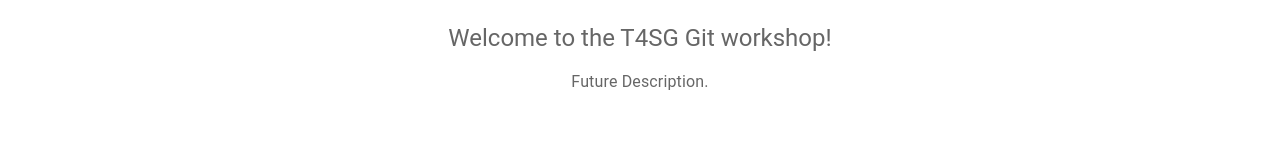
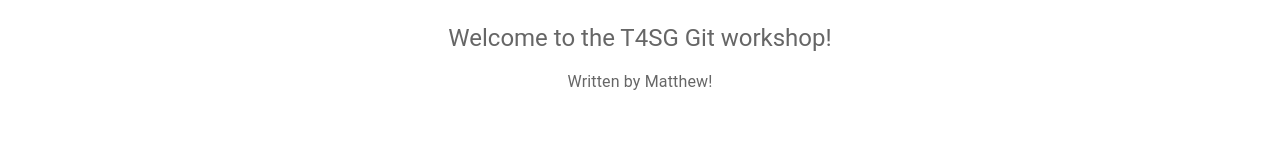
Before and after one commit to hcs-t4sg/git-workshop, a React (Create React App) app: page / in a window 1280 px wide. Shown: the part 199-359 px from the top of the page. Built offline with nearby package versions, Linux system fonts and the light colour scheme.

Commit message:
change description line

```diff
--- a/src/App.js
+++ b/src/App.js
@@ -57,7 +57,7 @@
                 Welcome to the T4SG Git workshop!
               </Typography>
               <Typography variant="body1" align="center" color="text.secondary" paragraph>
-                Future Description.
+                Written by Matthew!
               </Typography>
               <Stack
                 sx={{ pt: 4 }}
```
